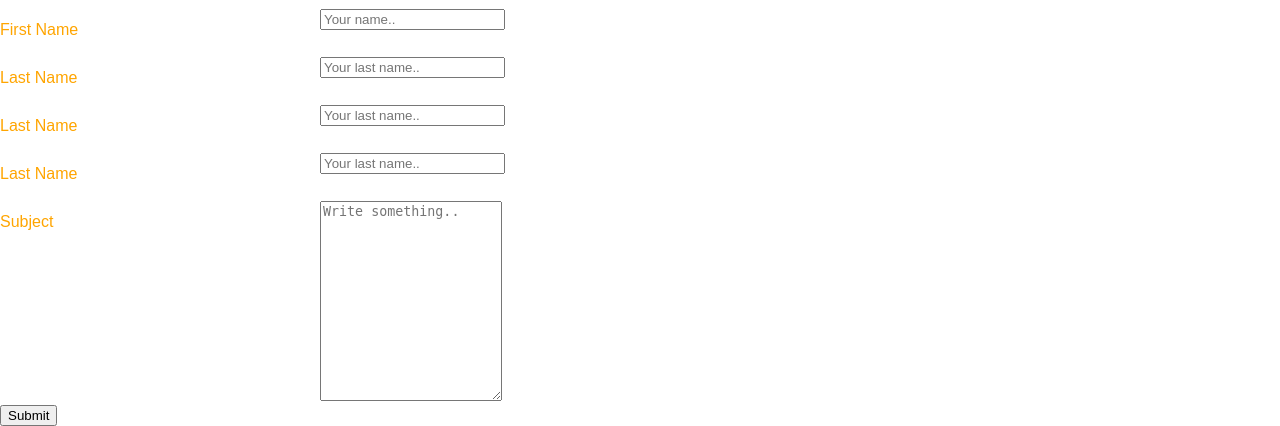
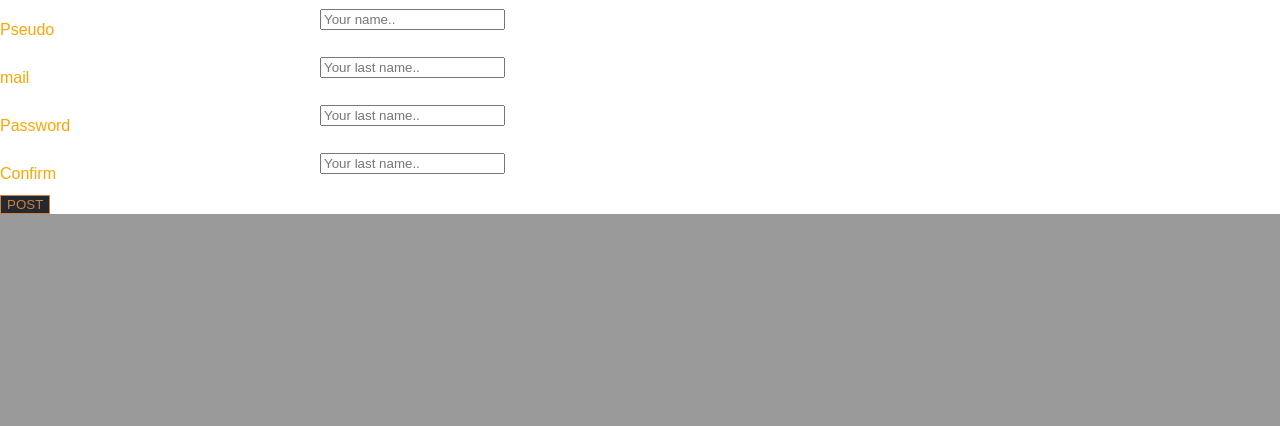
Before and after one commit to mountakha/forum-de-tourisme, a PHP site: page /inscription.php in a window 1280 px wide. Shown: the part 1294-1720 px from the top of the page. After the commit the page ends 1508 px from the top, so only its background shows below. Run offline with PHP 8.4, Linux system fonts and the light colour scheme.

Commit message:
Update inscription.php

```diff
--- a/inscription.php
+++ b/inscription.php
@@ -1,54 +1,50 @@
+
+
+
 
 <?php include 'header.php'; ?>
 
 <div class="container">
-  <form action="action_page.php">
+  <form action="inscription.validation.php">
     <div class="row">
       <div class="col-25">
-        <label for="fname">First Name</label>
+        <label for="fname">Pseudo</label>
       </div>
       <div class="col-75">
-        <input type="text" id="fname" name="firstname" placeholder="Your name..">
+        <input type="text" id="pseudo" name="firstname" placeholder="Your name..">
       </div>
     </div>
     <div class="row">
       <div class="col-25">
-        <label for="lname">Last Name</label>
+        <label for="lname">mail</label>
       </div>
       <div class="col-75">
-        <input type="text" id="lname" name="lastname" placeholder="Your last name..">
+        <input type="text" id="lname" name="mail" placeholder="Your last name..">
       </div>
     </div>
 
 
     <div class="row">
       <div class="col-25">
-        <label for="lname">Last Name</label>
+        <label for="lname">Password</label>
       </div>
       <div class="col-75">
-        <input type="text" id="lname" name="lastname" placeholder="Your last name..">
+        <input type="text" id="lname" name="password" placeholder="Your last name..">
       </div>
     </div>
 
     <div class="row">
       <div class="col-25">
-        <label for="lname">Last Name</label>
+        <label for="lname">Confirm</label>
       </div>
       <div class="col-75">
-        <input type="text" id="lname" name="lastname" placeholder="Your last name..">
+        <input type="text" id="confirme" name="lastname" placeholder="Your last name..">
       </div>
     </div>
 
+
     <div class="row">
-      <div class="col-25">
-        <label for="subject">Subject</label>
-      </div>
-      <div class="col-75">
-        <textarea id="subject" name="subject" placeholder="Write something.." style="height:200px"></textarea>
-      </div>
-    </div>
-    <div class="row">
-      <input type="submit" value="Submit">
+    <button type="button" class="btn" id="submit-btn" style="background-color:#242831;color:#ce813d;border:solid 1px #ce813d">POST</button>
     </div>
   </form>
 </div>
```
